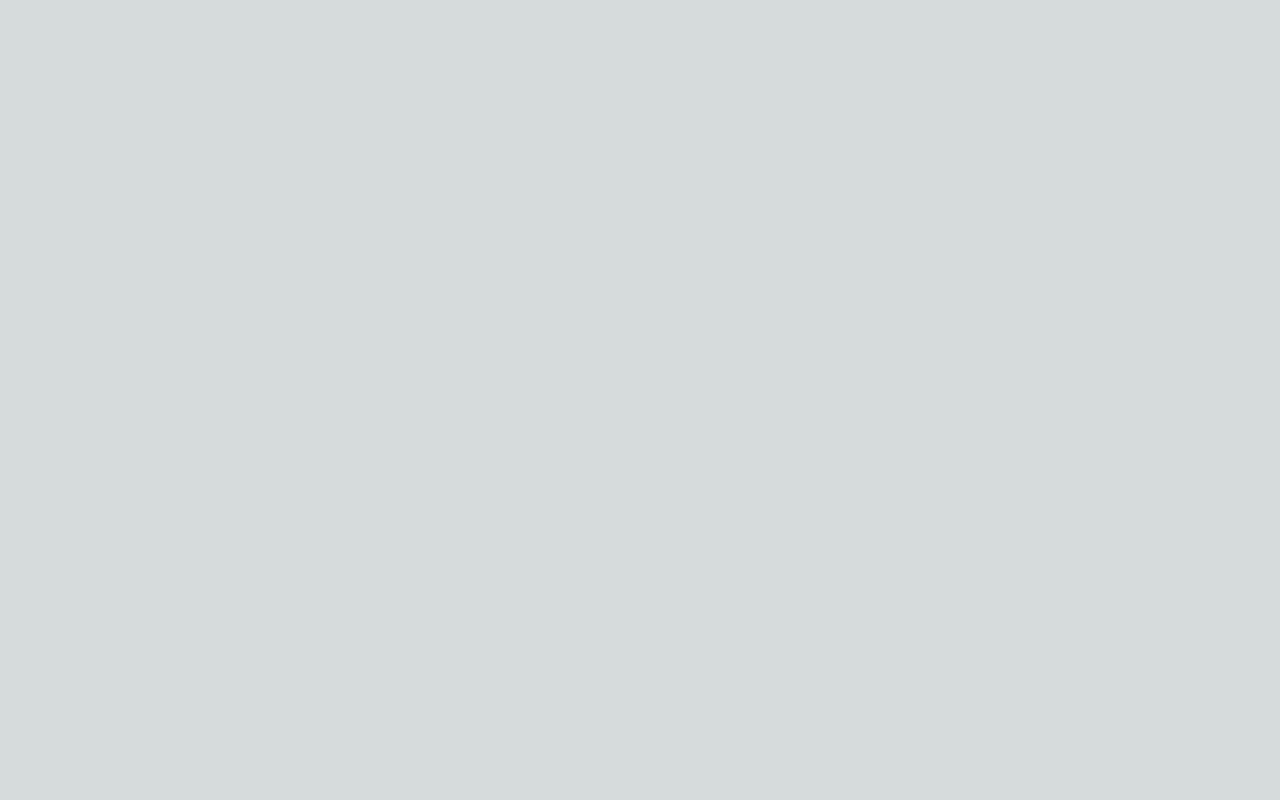
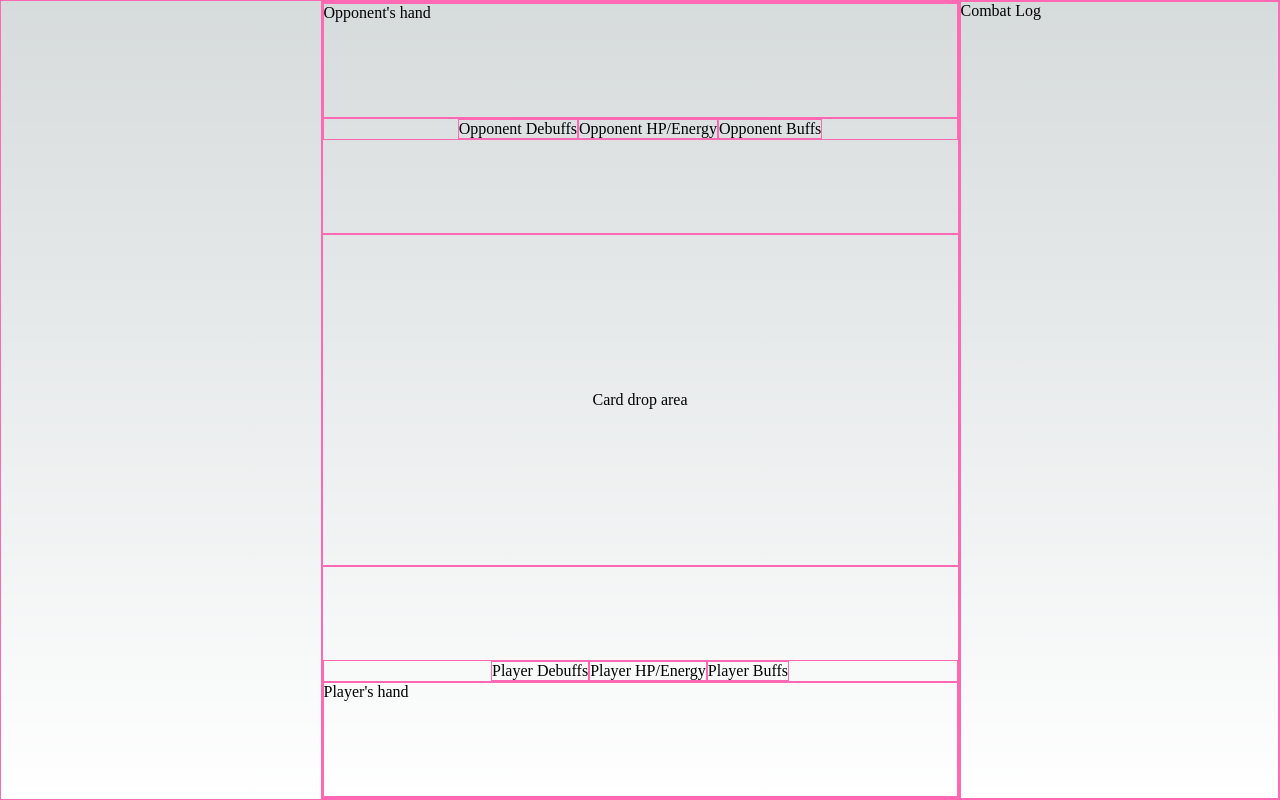
Before and after one commit to xamdel/ethereal-arena, a Next.js app: page / in a window 1280 px wide. Built offline with nearby package versions, Linux system fonts and the light colour scheme.

Commit message:
implement basic HUD structure

```diff
--- /dev/null
+++ b/components/HUD/Arena.tsx
@@ -0,0 +1,36 @@
+import React from 'react';
+import styles from '../../styles/Arena.module.css';
+
+const Arena = () => {
+    return (
+        <div className={styles.arenaContainer}>
+            <div className={styles.leftSpace}></div>
+            <div className={styles.battleHud}>
+                <div className={styles.opponentArea}>
+                    <div className={styles.opponentHand}>Opponent's hand</div>
+                    <div className={styles.status}>
+                        <div className={styles.debuffs}>Opponent Debuffs</div>
+                        <div className={styles.hpEnergy}>Opponent HP/Energy</div>
+                        <div className={styles.buffs}>Opponent Buffs</div>
+                    </div>
+                </div>
+                <div className={styles.cardDropArea}>
+                    Card drop area
+                </div>
+                <div className={styles.playerArea}>
+                    <div className={styles.status}>
+                        <div className={styles.debuffs}>Player Debuffs</div>
+                        <div className={styles.hpEnergy}>Player HP/Energy</div>
+                        <div className={styles.buffs}>Player Buffs</div>
+                    </div>
+                    <div className={styles.playerHand}>Player's hand</div>
+                </div>
+            </div>
+            <div className={styles.combatLog}>
+                Combat Log
+            </div>
+        </div>
+    );
+};
+
+export default Arena;
--- a/pages/index.tsx
+++ b/pages/index.tsx
@@ -1,8 +1,9 @@
+import Arena from "../components/HUD/Arena";
 
 export default function Home() {
   return (
     <>
-
+      <Arena />
     </>
   )
 }
--- /dev/null
+++ b/styles/Arena.module.css
@@ -0,0 +1,69 @@
+.arenaContainer,
+.combatLog,
+.battleHud,
+.opponentArea,
+.cardDropArea,
+.playerArea,
+.opponentHand,
+.playerHand,
+.status,
+.debuffs,
+.hpEnergy,
+.buffs {
+  border: 1px solid hotpink;
+}
+
+.leftSpace {
+    width: 25%;
+    height: 100%;
+  }
+
+.arenaContainer {
+  display: flex;
+  flex-direction: row;
+  width: 100%;
+  height: 100%;
+}
+
+.combatLog {
+  width: 25%;
+  height: 100%;
+  overflow-y: scroll;
+}
+
+.battleHud {
+  width: 50%;
+  height: 100%;
+  display: flex;
+  flex-direction: column;
+  justify-content: space-between;
+}
+
+.opponentArea,
+.playerArea {
+  display: flex;
+  height: 70%;
+  flex-direction: column;
+}
+
+.playerArea {
+    justify-content: flex-end;
+}
+
+.opponentHand,
+.playerHand {
+    height: 50%;
+}
+
+.cardDropArea {
+  display: flex;
+  height: 100%;
+  justify-content: center;
+  align-items: center;
+}
+
+.status {
+  display: flex;
+  flex-direction: row;
+  justify-content: center;
+}
--- a/styles/globals.css
+++ b/styles/globals.css
@@ -38,6 +38,10 @@
   --callout-border-rgb: 172, 175, 176;
   --card-rgb: 180, 185, 188;
   --card-border-rgb: 131, 134, 135;
+}
+
+#__next {
+  height: 100%;
 }
 
 @media (prefers-color-scheme: dark) {
@@ -83,6 +87,8 @@
 body {
   max-width: 100vw;
   overflow-x: hidden;
+  height: 100%;
+  margin: 0;
 }
 
 body {
```
Also changed, not shown: 1 other file (tests, documents, lock files or other folders).
